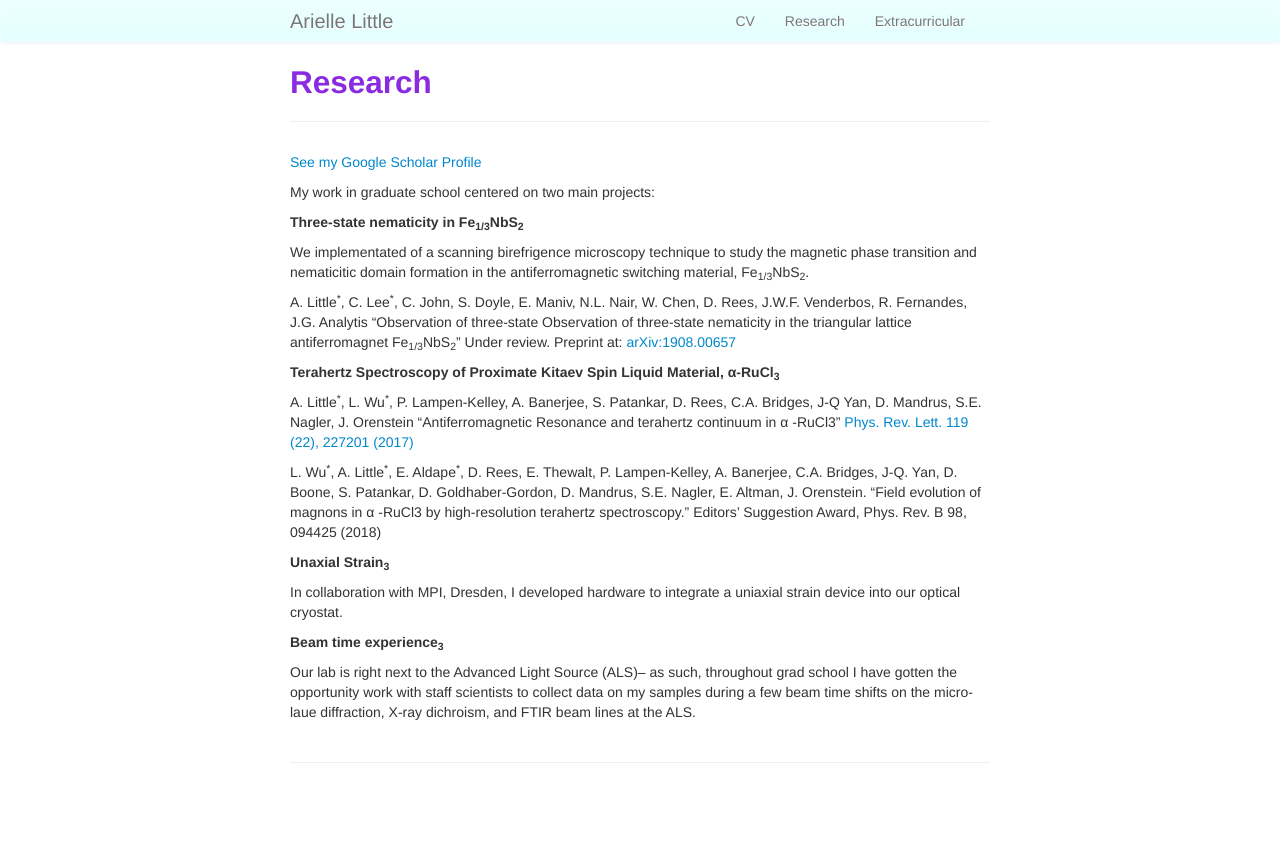
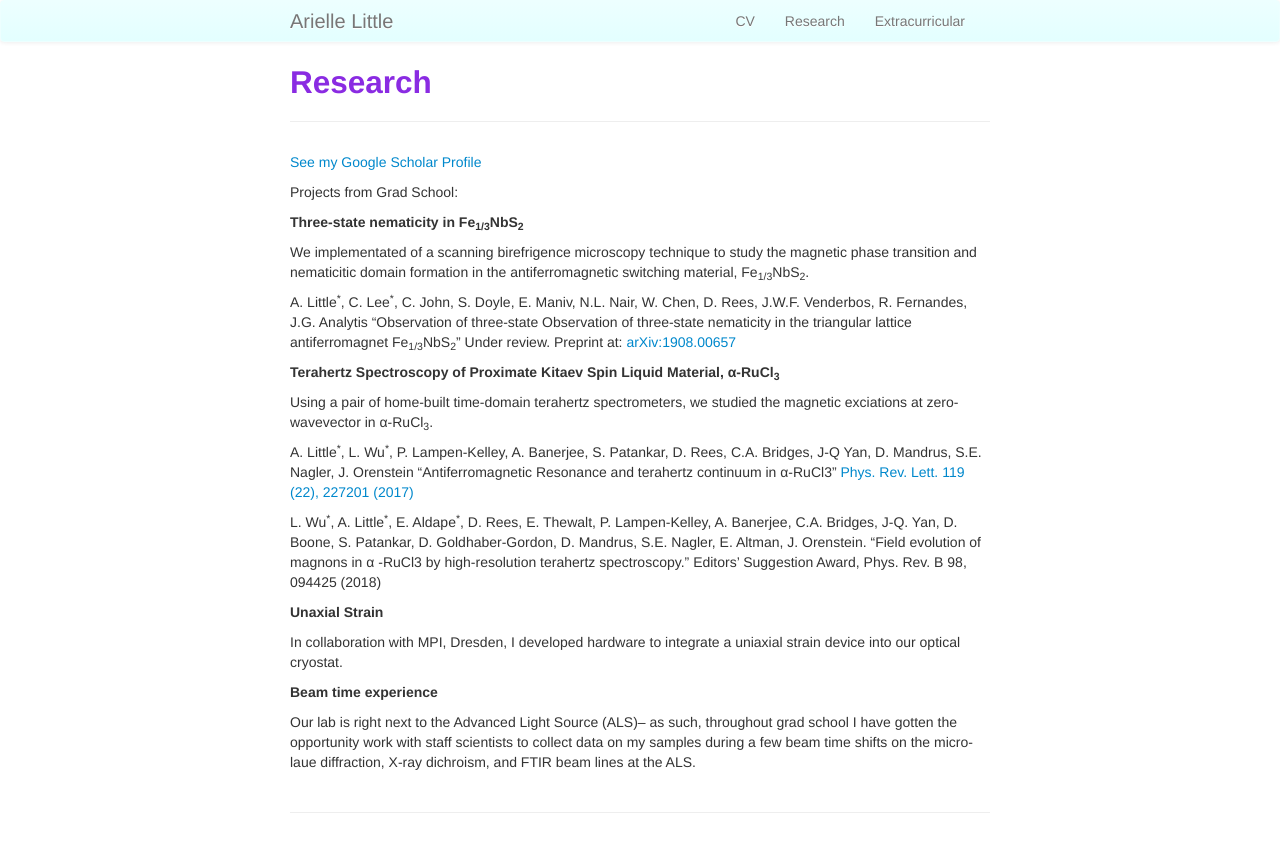
Before and after one commit to ariellel118/ariellel118.github.io, a Jekyll site: the page built from pages/research.md, in a window 1280 px wide. Shown: the top 852 px of the page. Built offline with Jekyll 4.4.1, drawn with Linux system fonts in a browser that asks for light colours.

Commit message:
changed research

```diff
--- a/pages/research.md
+++ b/pages/research.md
@@ -8,7 +8,7 @@ description: Arielle Little's Research
 <a href="https://scholar.google.com/citations?user=1oAEwgIAAAAJ&hl=en">See my Google Scholar Profile </a>
 
 
- My work in graduate school centered on two main projects:
+ Projects from Grad School:
 
 <strong>Three-state nematicity in Fe<sub>1/3</sub>NbS<sub>2</sub></strong>
 
@@ -19,15 +19,20 @@ A. Little<sup>*</sup>, C. Lee<sup>*</sup>, C. John, S. Doyle, E. Maniv, N.L. Nai
 
 <strong>Terahertz Spectroscopy of Proximate Kitaev Spin Liquid Material, α-RuCl<sub>3</sub></strong>
 
-A. Little<sup>*</sup>, L. Wu<sup>*</sup>, P. Lampen-Kelley, A. Banerjee, S. Patankar, D. Rees, C.A. Bridges, J-Q Yan, D. Mandrus, S.E. Nagler, J. Orenstein “Antiferromagnetic Resonance and terahertz continuum in α -RuCl3” <a href="https://journals.aps.org/prl/pdf/10.1103/PhysRevLett.119.227201">Phys. Rev. Lett. 119 (22), 227201 (2017) </a>
+Using a pair of home-built time-domain terahertz spectrometers, we studied the magnetic exciations at zero-wavevector in α-RuCl<sub>3</sub>.
+
+A. Little<sup>*</sup>, L. Wu<sup>*</sup>, P. Lampen-Kelley, A. Banerjee, S. Patankar, D. Rees, C.A. Bridges, J-Q Yan, D. Mandrus, S.E. Nagler, J. Orenstein “Antiferromagnetic Resonance and terahertz continuum in α-RuCl3” <a href="https://journals.aps.org/prl/pdf/10.1103/PhysRevLett.119.227201">Phys. Rev. Lett. 119 (22), 227201 (2017) </a>
 
 L. Wu<sup>*</sup>, A. Little<sup>*</sup>, E. Aldape<sup>*</sup>, D. Rees, E. Thewalt, P. Lampen-Kelley, A. Banerjee, C.A. Bridges, J-Q. Yan, D. Boone, S. Patankar, D. Goldhaber-Gordon, D. Mandrus, S.E. Nagler, E. Altman, J. Orenstein. “Field evolution of magnons in α -RuCl3 by high-resolution terahertz spectroscopy.” Editors’ Suggestion Award, Phys. Rev. B 98, 094425 (2018)
 
-<strong>Unaxial Strain<sub>3</sub></strong>
+
+
+
+<strong>Unaxial Strain</strong>
 
 In collaboration with MPI, Dresden, I developed hardware to integrate a uniaxial strain device into our optical cryostat.
 
-<strong>Beam time experience<sub>3</sub></strong>
+<strong>Beam time experience</strong>
 
 Our lab is right next to the Advanced Light Source (ALS)-- as such, throughout grad school I have gotten the opportunity work with staff scientists to collect data on my samples during a few beam time shifts on the micro-laue diffraction, X-ray dichroism, and FTIR beam lines at the ALS.
 
```
